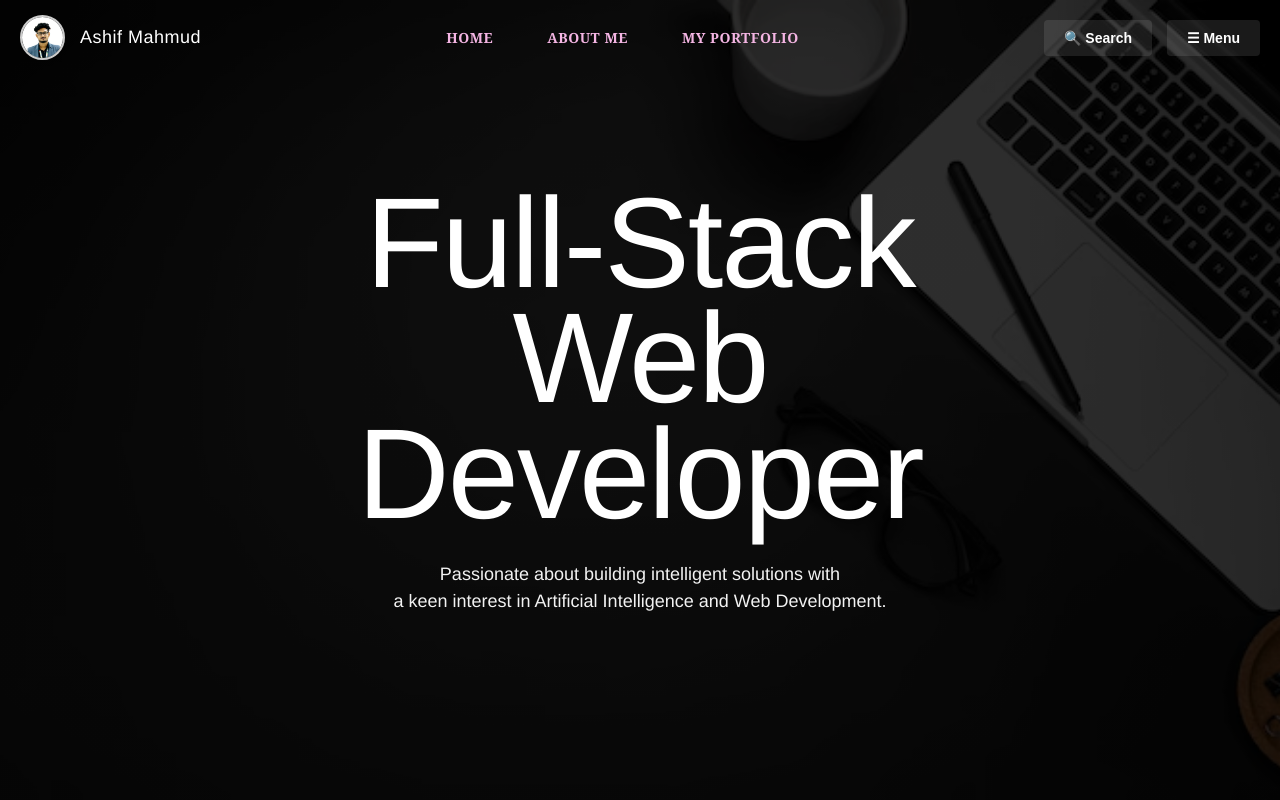
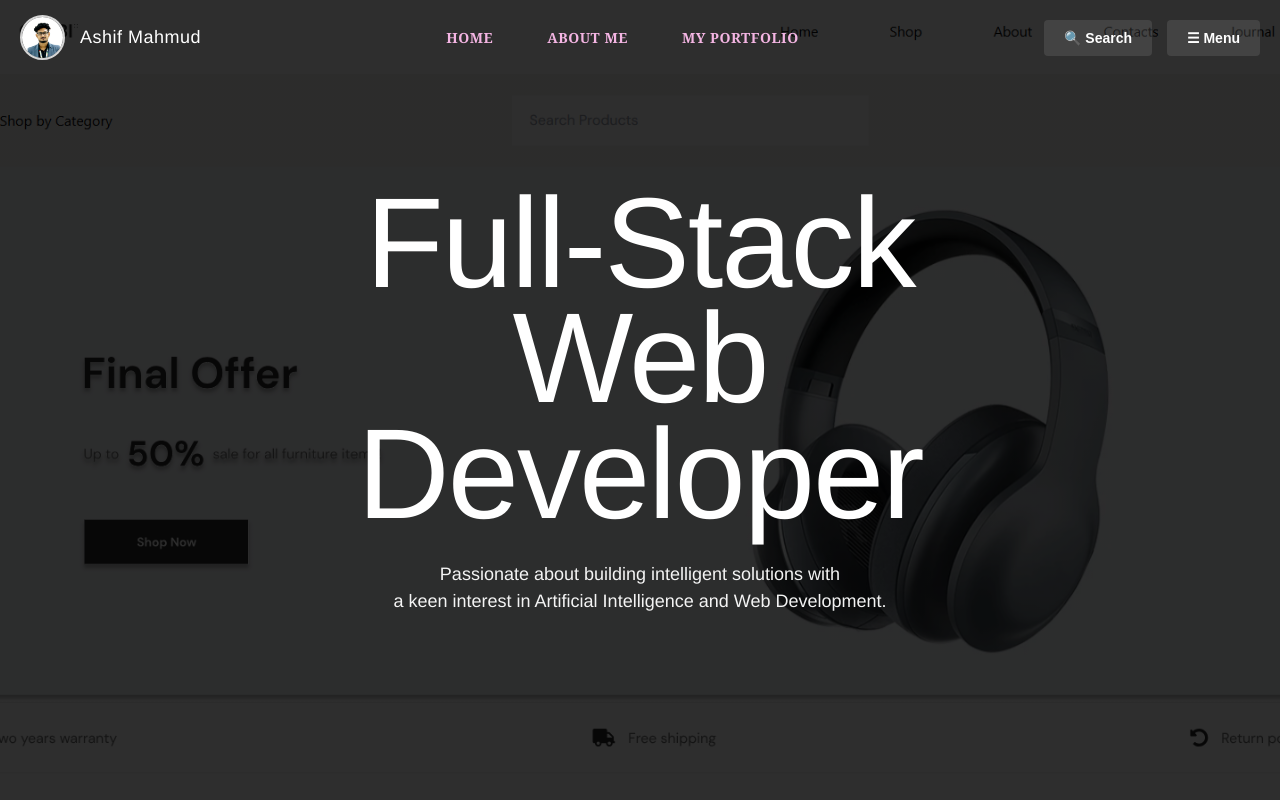
Before and after one commit to mahmudashif/Web-engineering-task-and-lab-report-2, a plain HTML site: page index.html in a window 1280 px wide. Shown: the top 800 px of the page. Drawn offline with Linux system fonts and the light colour scheme.

Commit message:
Update index.css

```diff
--- a/index.css
+++ b/index.css
@@ -104,7 +104,7 @@ body {
 /* Hero Section */
 .hero {
     background: linear-gradient(rgba(0, 0, 0, 0.7), rgba(0, 0, 0, 0.7)),
-                url('/Images/bg.avif') center/cover;
+                url('/Images/ss1.png') center/cover;
     height: 100vh;
     display: flex;
     align-items: center;
```
